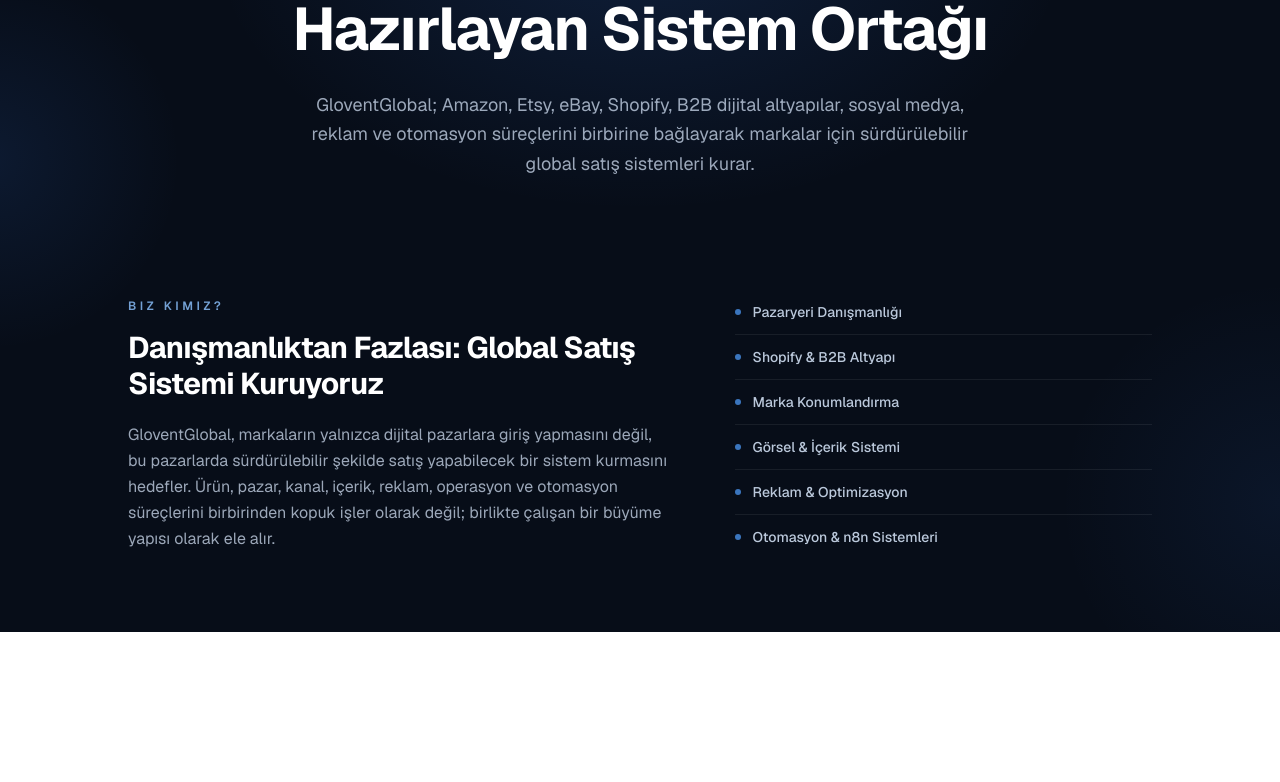
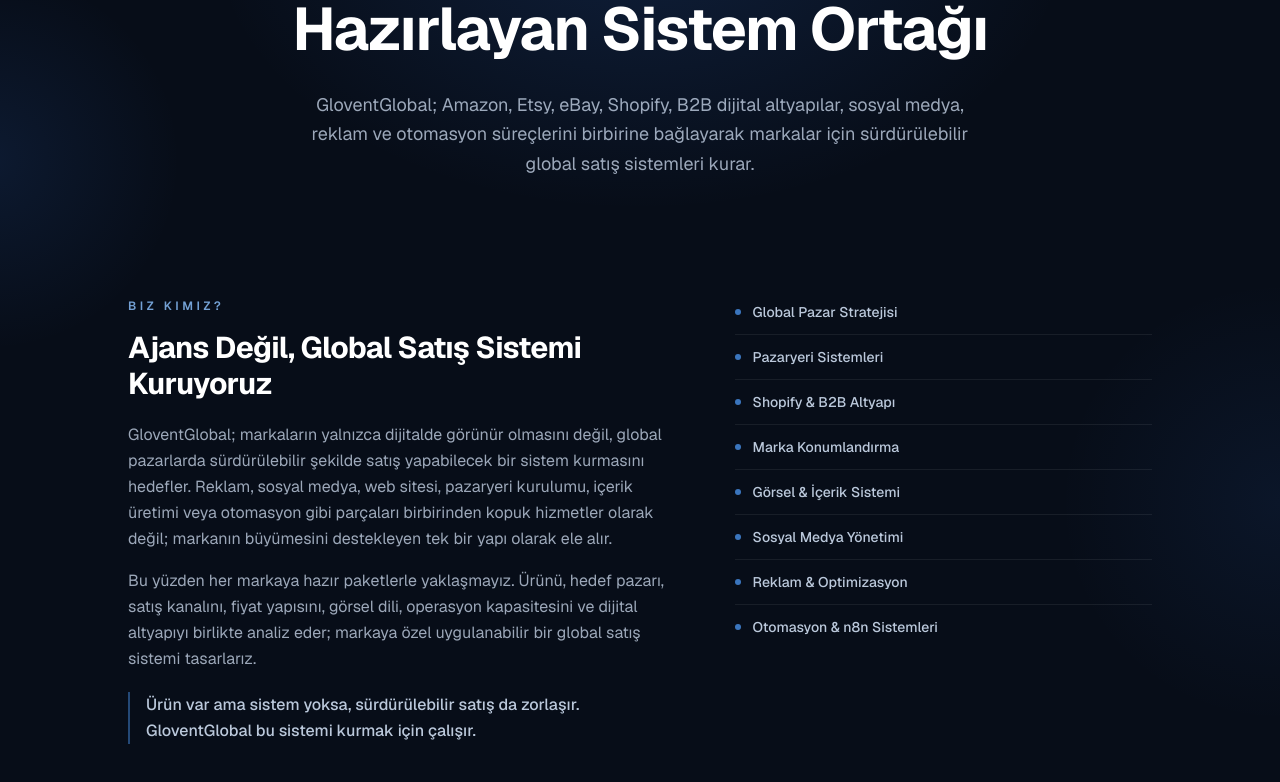
Before and after one commit to batu34dogan/gloventglobal, a Next.js app: page /hakkimizda in a window 1280 px wide. Shown: the part 230-1012 px from the top of the page. Before the commit the page ends 862 px from the top, so only its background shows below. Built offline with nearby package versions, Linux system fonts and the light colour scheme.

Commit message:
hakkimizda revize

```diff
--- a/components/about/AboutContent.tsx
+++ b/components/about/AboutContent.tsx
@@ -53,21 +53,25 @@
 }
 
 const focusAreas = [
-  'Pazaryeri Danışmanlığı',
+  'Global Pazar Stratejisi',
+  'Pazaryeri Sistemleri',
   'Shopify & B2B Altyapı',
   'Marka Konumlandırma',
   'Görsel & İçerik Sistemi',
+  'Sosyal Medya Yönetimi',
   'Reklam & Optimizasyon',
   'Otomasyon & n8n Sistemleri',
 ];
 
 const focusAreaDelays = [
   'delay-[0ms]',
-  'delay-[60ms]',
-  'delay-[120ms]',
-  'delay-[180ms]',
-  'delay-[240ms]',
+  'delay-[50ms]',
+  'delay-[100ms]',
+  'delay-[150ms]',
+  'delay-[200ms]',
+  'delay-[250ms]',
   'delay-[300ms]',
+  'delay-[350ms]',
 ];
 
 export default function AboutContent() {
@@ -135,13 +139,26 @@
               Biz Kimiz?
             </p>
             <h2 className={`mt-4 text-2xl font-bold tracking-tight sm:text-3xl ${whoReveal('delay-[100ms]')}`}>
-              Danışmanlıktan Fazlası: Global Satış Sistemi Kuruyoruz
+              Ajans Değil, Global Satış Sistemi Kuruyoruz
             </h2>
             <p className={`mt-5 text-sm leading-relaxed text-blue-100/70 sm:text-base ${whoReveal('delay-[200ms]')}`}>
-              GloventGlobal, markaların yalnızca dijital pazarlara giriş yapmasını değil, bu pazarlarda
-              sürdürülebilir şekilde satış yapabilecek bir sistem kurmasını hedefler. Ürün, pazar, kanal, içerik,
-              reklam, operasyon ve otomasyon süreçlerini birbirinden kopuk işler olarak değil; birlikte çalışan bir
-              büyüme yapısı olarak ele alır.
+              GloventGlobal; markaların yalnızca dijitalde görünür olmasını değil, global pazarlarda sürdürülebilir
+              şekilde satış yapabilecek bir sistem kurmasını hedefler. Reklam, sosyal medya, web sitesi, pazaryeri
+              kurulumu, içerik üretimi veya otomasyon gibi parçaları birbirinden kopuk hizmetler olarak değil;
+              markanın büyümesini destekleyen tek bir yapı olarak ele alır.
+            </p>
+            <p className={`mt-4 text-sm leading-relaxed text-blue-100/70 sm:text-base ${whoReveal('delay-[280ms]')}`}>
+              Bu yüzden her markaya hazır paketlerle yaklaşmayız. Ürünü, hedef pazarı, satış kanalını, fiyat
+              yapısını, görsel dili, operasyon kapasitesini ve dijital altyapıyı birlikte analiz eder; markaya özel
+              uygulanabilir bir global satış sistemi tasarlarız.
+            </p>
+            <p
+              className={`mt-5 border-l-2 border-blue-400/40 pl-4 text-sm font-medium leading-relaxed text-blue-100/85 sm:text-base ${whoReveal(
+                'delay-[360ms]',
+              )}`}
+            >
+              Ürün var ama sistem yoksa, sürdürülebilir satış da zorlaşır. GloventGlobal bu sistemi kurmak için
+              çalışır.
             </p>
           </div>
 
```
